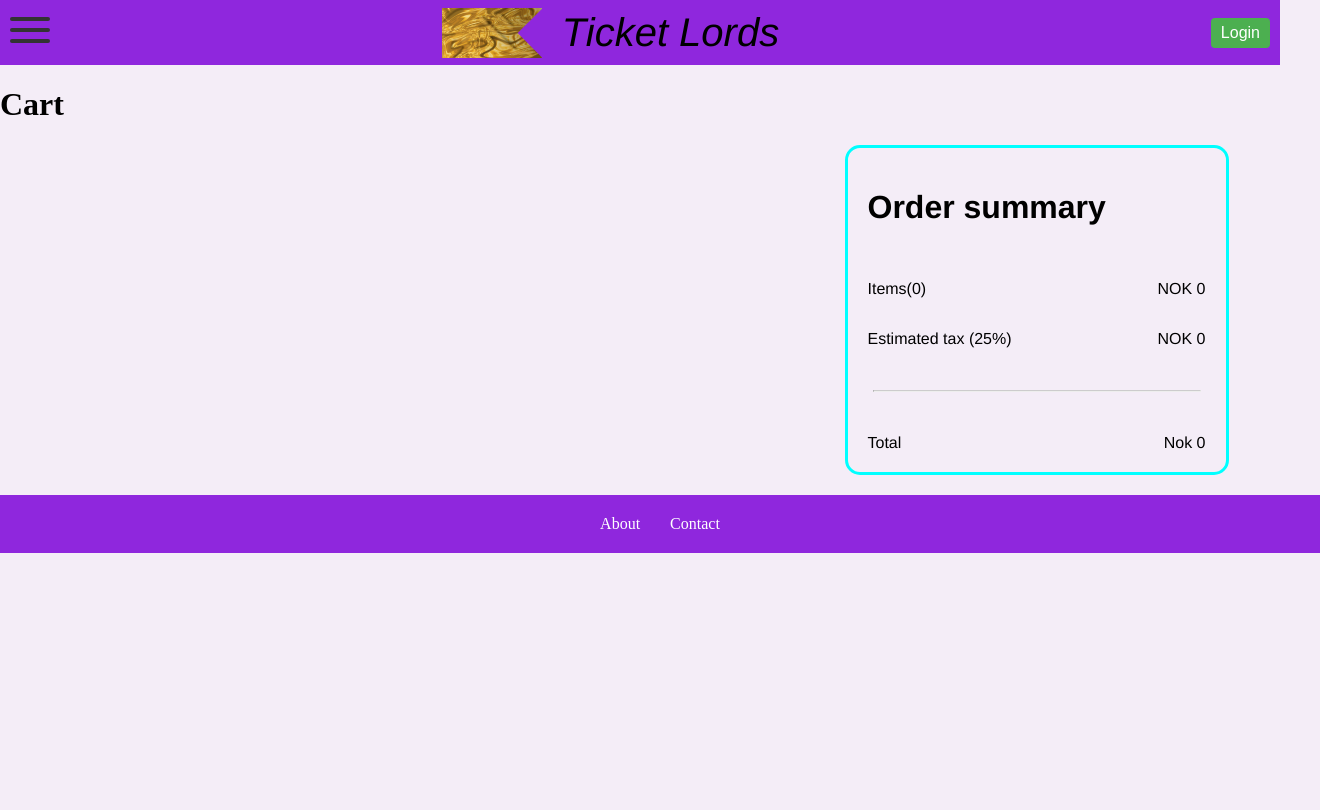
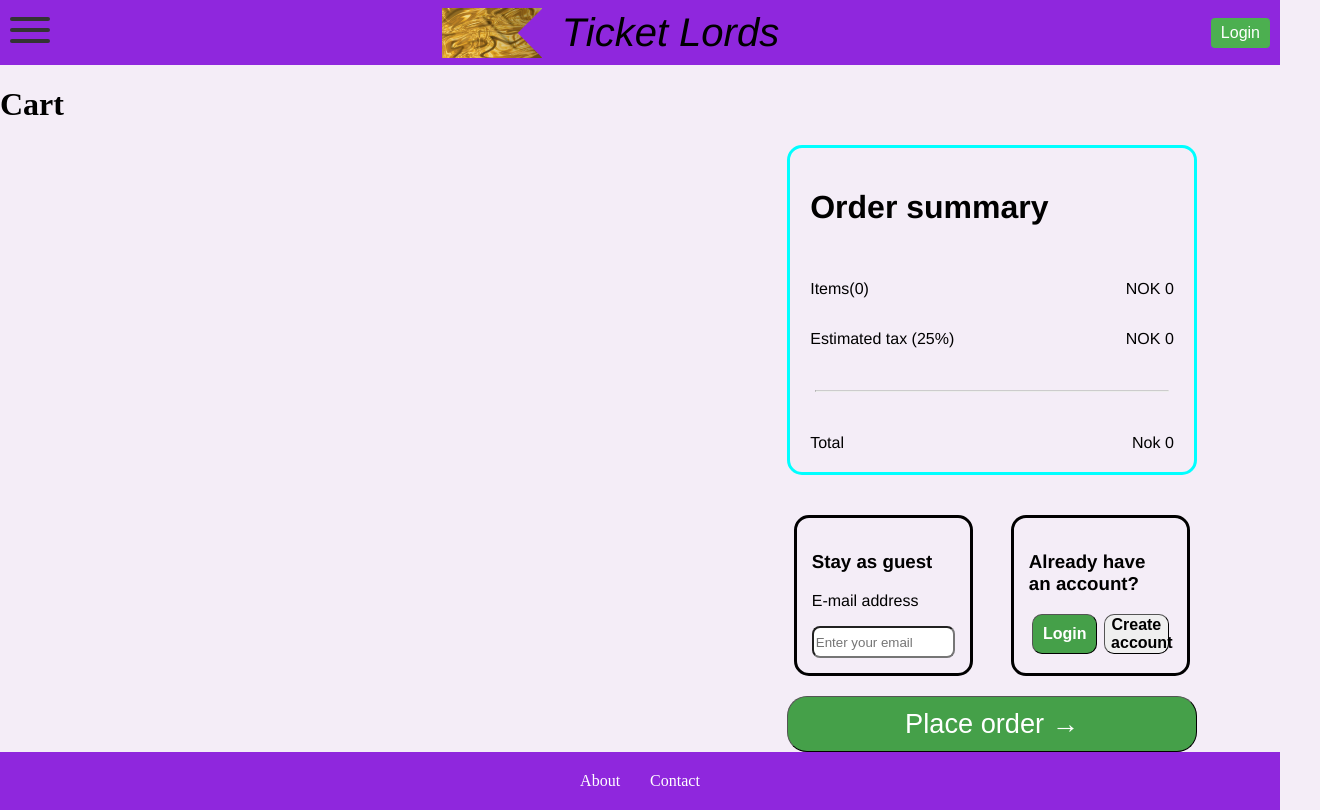
Before and after one commit to IDATA2301/idata2301-ticketlords-group4, a React (Vite) app: page /cart in a window 1280 px wide. Shown: the whole page, 1320 px wide, since content can reach past the window. Built offline with nearby package versions, Linux system fonts and the light colour scheme.

Commit message:
Added conditional based layout based on user's login state. + Styling for it.

```diff
--- a/src/css/CartPage.css
+++ b/src/css/CartPage.css
@@ -1,3 +1,9 @@
+*,
+*::before,
+*::after {
+  box-sizing: border-box;
+}
+
 .cart-content {
   display: flex;
   flex-direction: row;
@@ -48,6 +54,97 @@
   align-items: center;
 }
 
+.right-side {
+  display: flex;
+  align-items: center;
+  flex-direction: column;
+  width: 40%;
+}
+
 .cart-summary {
-  width: 30%;
+  width: 80%;
 }
+
+.place-order button:hover {
+  cursor: pointer;
+  background-color: rgba(69, 160, 73, 0.7);
+  color: white;
+}
+
+
+.place-order button {
+  border-radius: 20px;
+  border-width: 1px;
+  height: 3.5rem;
+  width: 80%;
+  background-color: #45a049;
+  color: white;
+  font-size: 1.7rem;
+}
+
+.place-order {
+  display: flex;
+  justify-content: center;
+  border-radius: 20px;
+  border-width: 1px;
+  height: 3.5rem;
+  width: 100%;
+}
+
+.not-logged-in-prompt {
+  display: flex;
+  flex-direction: row;
+}
+
+.not-logged-in-prompt {
+  display: flex;
+  flex-direction: row;
+  justify-content: space-evenly;
+  width: 100%;
+  padding: 20px;
+}
+
+.guest-prompt {
+  width: 38%;
+  border: 3px solid #000000;
+  padding: 15px;
+  border-radius: 15px;
+}
+
+.user-email {
+  width: 100%;
+  border-radius: 8px;
+  height: 2rem;
+}
+
+.prompt-login {
+  border: solid;
+  border-width: 3px;
+  border-color: black;
+  padding: 15px;
+  display: flex;
+  flex-direction: column;
+  width: 38%;
+  border-radius: 15px;
+}
+
+.prompt-login div {
+  display: flex;
+  flex-direction: row;
+  justify-content: space-around;
+}
+
+.prompt-login button {
+  border-radius: 10px;
+  border-width: 1px;
+  height: 2.5rem;
+  width: 45%;
+  font-size: 1rem;
+  font-weight: bold;
+}
+
+.login-button {
+  background-color: #45a049;
+  color: white;
+
+}
--- a/src/pages/CartPage.tsx
+++ b/src/pages/CartPage.tsx
@@ -13,6 +13,7 @@ export default function CartPage() {
   const [totalCost, setTotalCost] = useState(getCartTotalCost());
   const [pricePreTax, setPricePreTax] = useState(getCartTotalCost() * 0.75);
   const [taxPrice, setTaxPrice] = useState(getCartTotalCost() * 0.25);
+  const [hardcodedIsNotLoggedIn, setHardcodedIsNotLoggedIn] = useState(true);
 
   const TrashCanIcon = () => (
     <svg width="16" height="16" fill="currentColor" className="bi bi-trash" viewBox="0 0 16 16">
@@ -20,6 +21,8 @@ export default function CartPage() {
       <path d="M14.5 3a1 1 0 0 1-1 1H13v9a2 2 0 0 1-2 2H5a2 2 0 0 1-2-2V4h-.5a1 1 0 0 1-1-1V2a1 1 0 0 1 1-1H6a1 1 0 0 1 1-1h2a1 1 0 0 1 1 1h3.5a1 1 0 0 1 1 1zM4.118 4 4 4.059V13a1 1 0 0 0 1 1h6a1 1 0 0 0 1-1V4.059L11.882 4zM2.5 3h11V2h-11z" />
     </svg>
   );
+
+  const navigate = useNavigate();
 
   useEffect(() => {
     const cartItems: CartItem[] = getCart().items;
@@ -38,7 +41,6 @@ export default function CartPage() {
     setTotalCost(getCartTotalCost());
   }, [cartItems])
 
-  const navigate = useNavigate();
 
   return (
     <>
@@ -76,14 +78,40 @@ export default function CartPage() {
           )}
         </div>
 
-        <div className="cart-summary">
-          <CartSummary showCheckoutButton={true}
-            totalCost={totalCost}
-            pricePreTax={pricePreTax}
-            taxPrice={taxPrice}
-            itemCount={cartItems.reduce((sum, item) => sum + item.amount, 0)} />
+        <div className="right-side">
+          <div className="cart-summary">
+            <CartSummary
+              totalCost={totalCost}
+              pricePreTax={pricePreTax}
+              taxPrice={taxPrice}
+              itemCount={cartItems.reduce((sum, item) => sum + item.amount, 0)} />
+          </div>
+
+          {hardcodedIsNotLoggedIn &&
+            <div className="not-logged-in-prompt">
+              <div className="guest-prompt">
+                <h3>Stay as guest</h3>
+                <p>E-mail address</p>
+                <input className="user-email" type="email" placeholder="Enter your email" name="email" id="user-email" autoComplete="email" />
+              </div>
+
+              <div className="prompt-login">
+                <h3>Already have an account?</h3>
+                <div>
+                  <button className="login-button" onClick={() => navigate("/login")}>Login</button>
+                  <button onClick={() => navigate("/register")}>Create account</button>
+                </div>
+              </div>
+            </div>
+          }
+
+          <div className="place-order">
+            <button onClick={() => navigate("/checkout")}>
+              Place order →
+            </button>
+          </div>
         </div>
-      </div >
+      </div>
     </>
   )
 }
```
